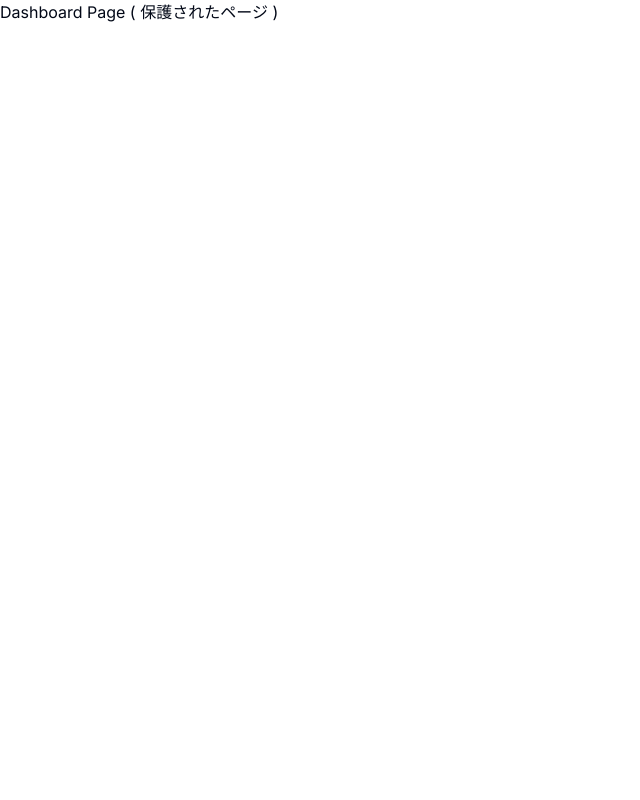
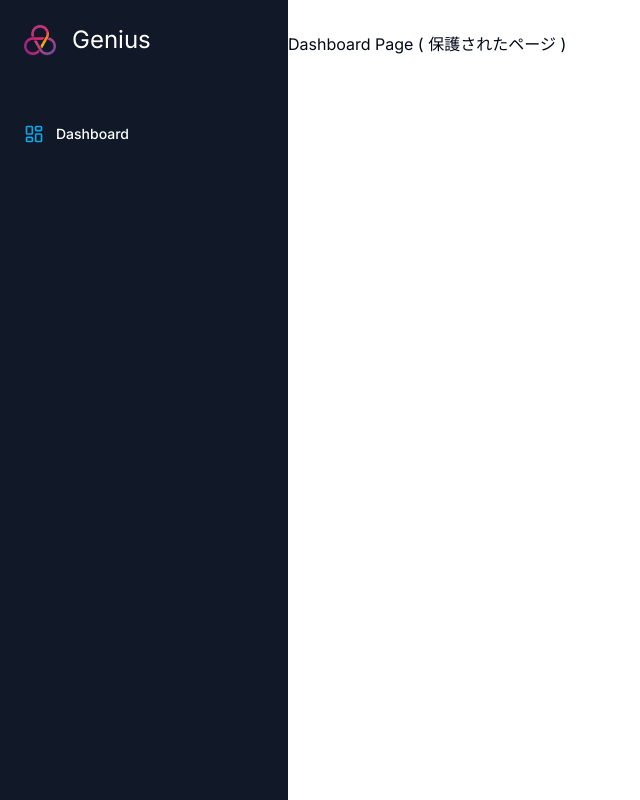
Before and after one commit to shunakid/ai-saas, a Next.js app: page /dashboard in a window 1280 px wide. Shown: the whole page, without its empty margins (0-640 px from the left). Built offline with nearby package versions, Linux system fonts and the light colour scheme.

Commit message:
サイドバー基本形完成

```diff
--- a/app/(dashboard)/(routes)/dashboard/page.tsx
+++ b/app/(dashboard)/(routes)/dashboard/page.tsx
@@ -1,11 +1,7 @@
-import { Button } from "@/components/ui/button";
-import { UserButton } from "@clerk/nextjs";
-
 const DashboardPage = () => {
   return (
     <div>
       <h1>Dashboard Page ( 保護されたページ )</h1>
-      <UserButton afterSignOutUrl="/" />
     </div>
   );
 };
--- /dev/null
+++ b/app/(dashboard)/layout.tsx
@@ -0,0 +1,18 @@
+import Navbar from "@/components/navbar";
+import Sidebar from "@/components/sidebar";
+
+const DashboardLayout = ({ children }: { children: React.ReactNode }) => {
+  return (
+    <div className="h-full relative">
+      <div className="hidden h-full md:flex md:w-72 md:flex-col md:fixed md:inset-y-0 z-[80] bg-gray-900">
+        <Sidebar />
+      </div>
+      <main className="md:pl-72">
+        <Navbar />
+        {children}
+      </main>
+    </div>
+  );
+};
+
+export default DashboardLayout;
--- /dev/null
+++ b/components/navbar.tsx
@@ -0,0 +1,18 @@
+import { Menu } from "lucide-react";
+import { Button } from "./ui/button";
+import { UserButton } from "@clerk/nextjs";
+
+const navbar = () => {
+  return (
+    <div className="flex items-center p-4">
+      <Button variant="ghost" size="icon" className="md:hidden">
+        <Menu />
+      </Button>
+      <div className="flex w-full justify-end">
+        <UserButton afterSignOutUrl="/" />
+      </div>
+    </div>
+  );
+};
+
+export default navbar;
--- /dev/null
+++ b/components/sidebar.tsx
@@ -0,0 +1,51 @@
+"use client";
+
+import { cn } from "@/lib/utils";
+import { LayoutDashboard } from "lucide-react";
+import { Montserrat } from "next/font/google";
+import Image from "next/image";
+import Link from "next/link";
+
+const montserrat = Montserrat({ weight: "600", subsets: ["latin"] });
+
+const routes = [
+  {
+    label: "Dashboard",
+    icon: LayoutDashboard,
+    href: "/dashboard",
+    color: "text-sky-500",
+  },
+];
+
+const Sidebar = () => {
+  return (
+    <div className="space-y-4 py-4 flex flex-col h-full bg-[#111827] text-white">
+      <div className="px-3 py-2 flex-1">
+        <Link href="/dashboard" className="flex items-center pl-3 mb-14">
+          <div className=" relative w-8 h-8 mr-4">
+            <Image fill alt="Logo" src="/logo.png" />
+          </div>
+          <h1 className={cn("text-2xl font-bold, montserrat.className")}>
+            Genius
+          </h1>
+        </Link>
+        <div className=" space-y-1">
+          {routes.map((route) => (
+            <Link
+              href={route.href}
+              key={route.href}
+              className=" text-sm group flex p-3 w-full justify-start font-medium cursor-pointer hover:text-white hover:bg-white/10 rounded-lg transition"
+            >
+              <div className="flex items-center flex-1">
+                <route.icon className={cn("h-5 w-5 mr-3", route.color)} />
+                {route.label}
+              </div>
+            </Link>
+          ))}
+        </div>
+      </div>
+    </div>
+  );
+};
+
+export default Sidebar;
```
Also changed, not shown: public/logo.png (added).
